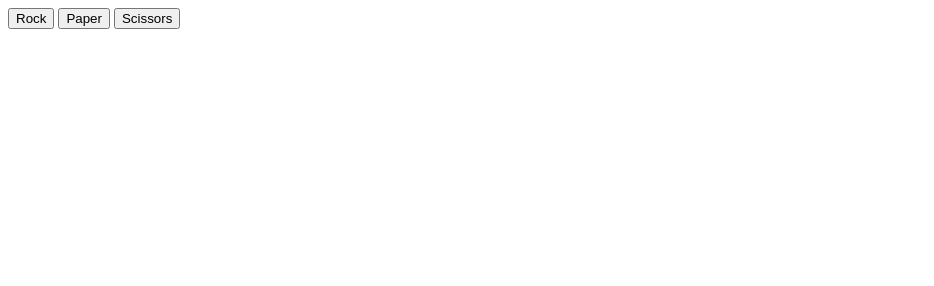
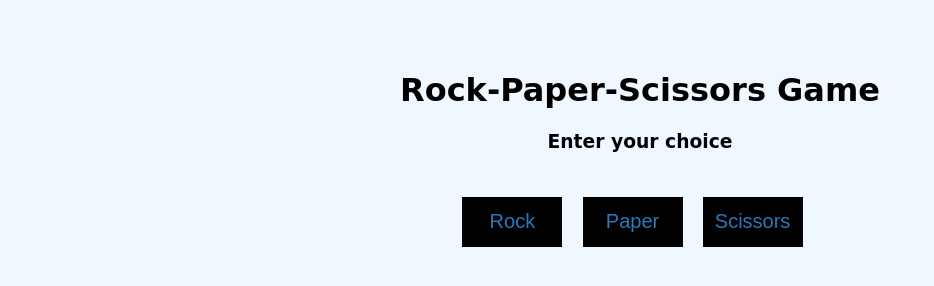
Before and after one commit to Ismaeel029/Rock_Paper_Scissors, a plain HTML site: page index_COMPLETE.html in a window 1280 px wide. Shown: the whole page, without its empty margins (0-934 px from the left). Drawn offline with Linux system fonts and the light colour scheme.

Commit message:
add style to the project

```diff
--- a/index_COMPLETE.html
+++ b/index_COMPLETE.html
@@ -7,6 +7,8 @@
     </head>
 
     <body>
+        <h1>Rock-Paper-Scissors Game</h1>
+        <h3>Enter your choice</h3>
         <div id="selection">
             <button id="rock">Rock</button>
             <button id="paper">Paper</button>
--- a/style.css
+++ b/style.css
@@ -0,0 +1,32 @@
+body{
+    text-align: center;
+    background-color: aliceblue;
+    position: relative;
+    top: 50px;
+    font-family: cursive;
+}
+#selection{
+    border: 1px solid aliceblue;
+    height: 100px;
+    width: 400px;
+    margin: 0 auto;
+}
+#rock, #paper, #scissors{
+    color:#2a78bd;
+    background-color:black;
+    border: 1px solid black;
+    width: 100px;
+    height: 50px;
+    font-size: 20px;
+    position: relative;
+    top: 25px;
+    margin-right: 15px;
+}
+#results{
+    color:brown;
+    font-size:50px;
+}
+#score{
+   font-size:30px;
+   color:blueviolet;
+}
```
